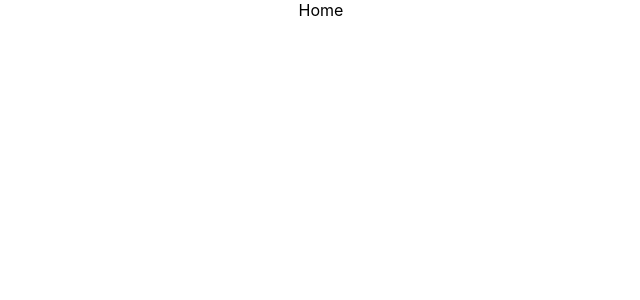
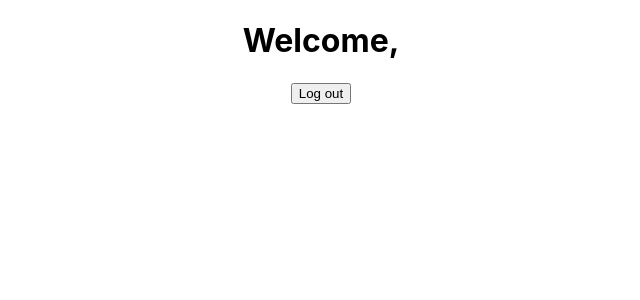
Before and after one commit to tramtran0497/Authen-Author, a React (Create React App) app: page / in a window 1280 px wide. Shown: the top 300 px of the page, without its empty margins (319-959 px from the left). Built offline with nearby package versions, Linux system fonts and the light colour scheme.

Commit message:
Contain token and user info in local storage

```diff
--- a/src/App.js
+++ b/src/App.js
@@ -12,7 +12,6 @@ function App() {
       <Route path="/" element={<Home />} />
       <Route path="/register" element={<Register />} />
       <Route path="/login" element={<LogIn />} />
-
     </Routes>
     </div>
   );
--- a/src/Pages/Home.tsx
+++ b/src/Pages/Home.tsx
@@ -1,9 +1,24 @@
-import React from 'react'
+import React, { useState } from 'react'
+import { useNavigate } from 'react-router-dom';
 
 interface HomeProps {}
 
 export const Home:React.FC<HomeProps> = () => {
+    // const [name, setName] = useState("")
+    const user = localStorage.getItem("user")
+    const navigate = useNavigate();
+
+    const handleLogOut = () => {
+        localStorage.removeItem("token")
+        localStorage.removeItem("user")
+        navigate('/login');
+    }
+
+
   return (
-    <div>Home</div>
+    <div>
+        <h1>Welcome, {user} </h1>
+        <button onClick={handleLogOut}>Log out</button>
+    </div>
   )
 }
--- a/src/Pages/LogIn.tsx
+++ b/src/Pages/LogIn.tsx
@@ -1,11 +1,12 @@
-import React, { useState } from 'react'
+import React, {useState } from 'react'
+import { useNavigate } from 'react-router-dom';
 
 interface LogInProps {}
 
 export const LogIn: React.FC<LogInProps> = () => {
     const [email, setEmail] = useState("");
     const [password, setPassword] = useState("");
-    const [message, setMessage] = useState("");
+    const navigate = useNavigate();
 
     const handleSubmit = (event: React.FormEvent<HTMLFormElement>): void => {
         event.preventDefault();
@@ -20,9 +21,15 @@ export const LogIn: React.FC<LogInProps> = () => {
         };
         fetch("https://teetea-api.herokuapp.com/login", requestOptions)
         .then(response => response.json())
-        .then(response => setMessage("Successfully logged in!"))
+        .then(response => {
+            localStorage.setItem('token', response.token);
+            localStorage.setItem('user', JSON.stringify(response.user));
+        })
         .catch(err => console.log("ERROR", err))
+
+         navigate('/');
     }
+
   return (
     <div>
         <h1>LOG IN</h1>
@@ -38,7 +45,6 @@ export const LogIn: React.FC<LogInProps> = () => {
             </div>
 
             <button>Log In</button>
-            <div>{message ? message :  ""}</div>
         </form>
     </div>
   )
--- a/src/Pages/Register.tsx
+++ b/src/Pages/Register.tsx
@@ -3,7 +3,8 @@ import React, { useState } from 'react'
 interface RegisterProps {
 }
 
-interface User{
+export interface User{
+    _id?: string,
     name: string,
     email: string,
     phoneNumber: string,
```
